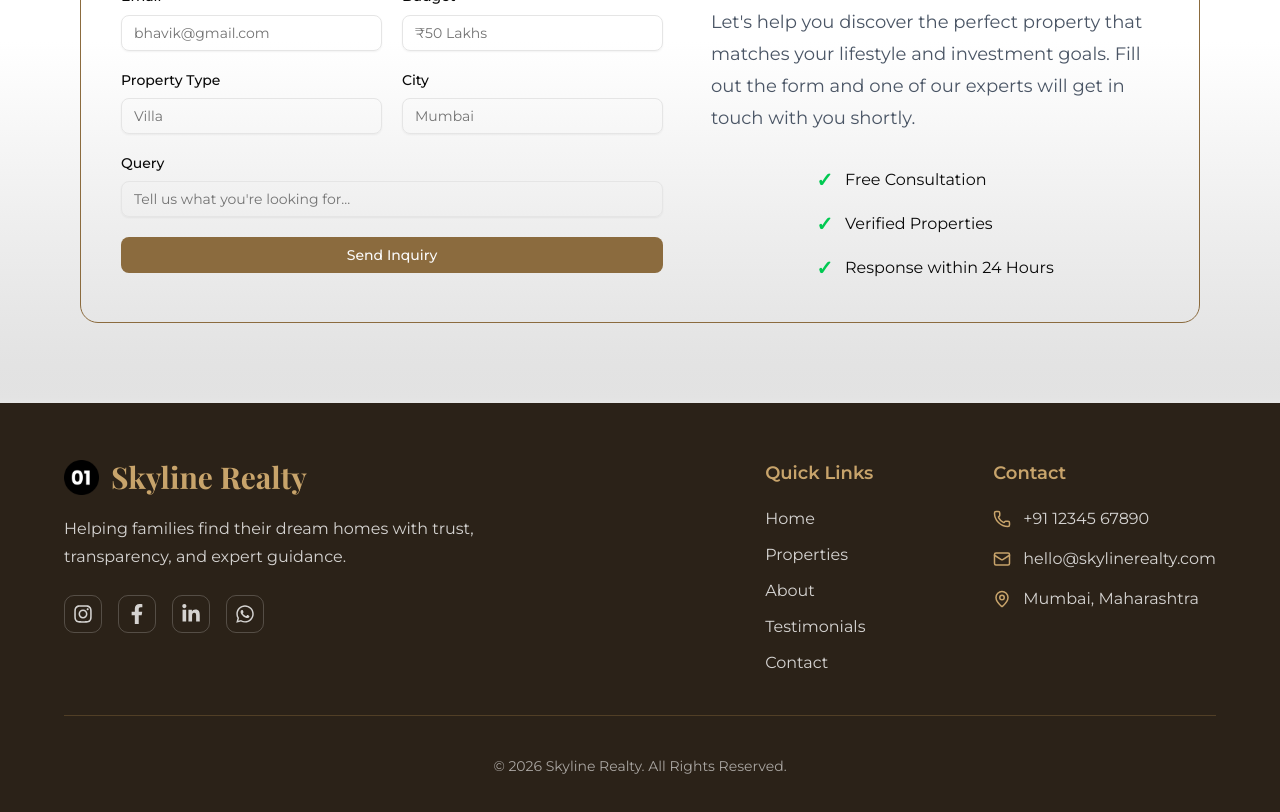
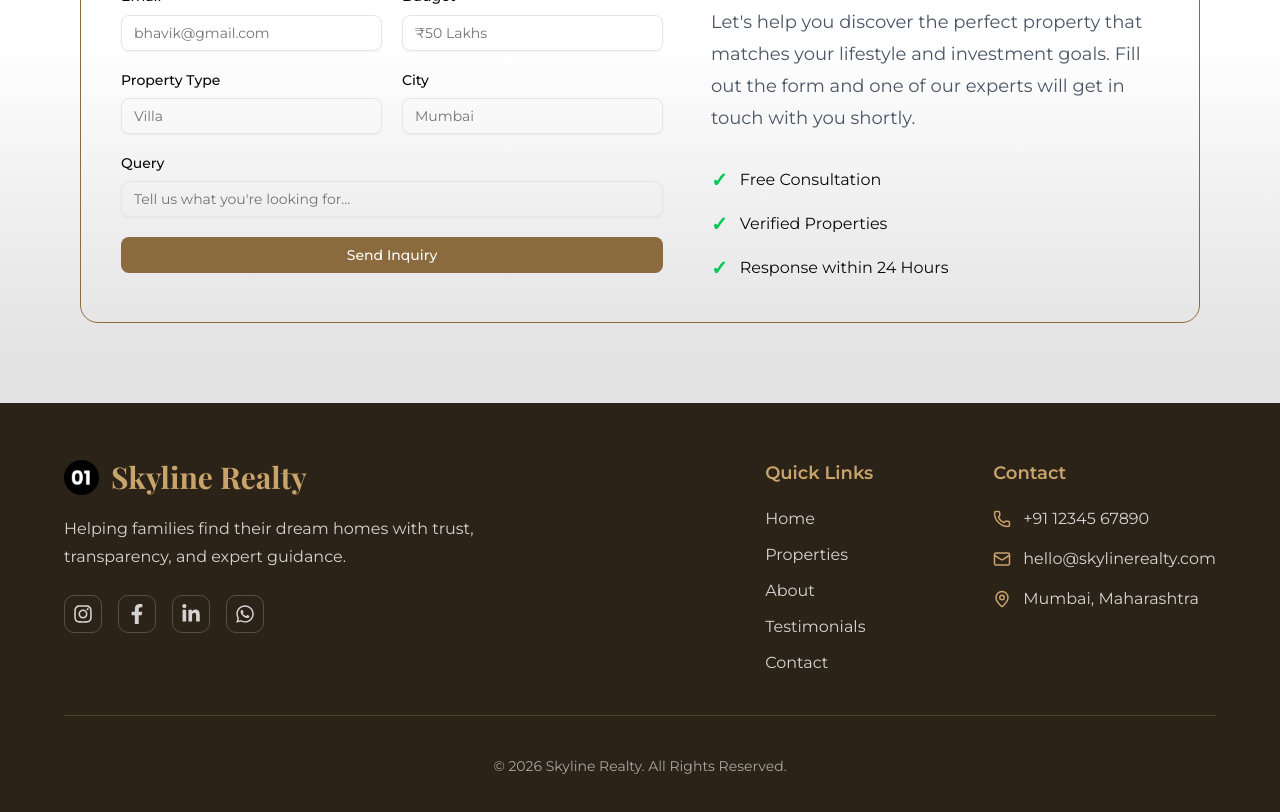
Before and after one commit to BhavikSapat/Skyline, a Next.js app: page / in a window 1280 px wide. Shown: the part 3940-4752 px from the top of the page. Built offline with nearby package versions, Linux system fonts and the light colour scheme; a web font is replaced by a local one.

Commit message:
Key Points Ailgnment

```diff
--- a/app/components/Contact.tsx
+++ b/app/components/Contact.tsx
@@ -144,7 +144,7 @@ ${data.query}`;
             lifestyle and investment goals. Fill out the form and one of our
             experts will get in touch with you shortly.
           </p>
-          <div className="flex justify-center">
+          <div className="flex justify-left">
             <div className="mt-8 space-y-4">
               <div className="flex items-center gap-3 ">
                 <span className="text-green-500 font-bold text-xl">✓</span>
```
